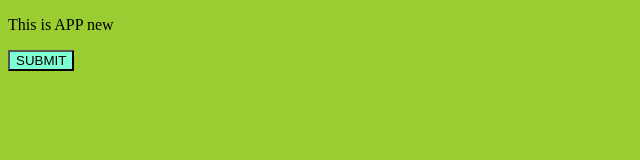
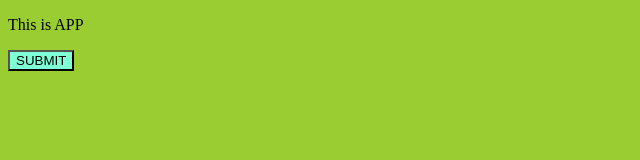
Before and after one commit to ngocdang01/F8_JavaScript_CB, a plain HTML site: page Video1/index.htm in a window 1280 px wide. Shown: the full height of the page, 0-640 px from the left. Drawn offline with Linux system fonts and the light colour scheme.

Commit message:
them update

```diff
--- a/Video1/index.htm
+++ b/Video1/index.htm
@@ -7,7 +7,7 @@
     <link rel="stylesheet" href="style.css" />
   </head>
   <body>
-    <p>This is APP new</p>
+    <p>This is APP</p>
     <button class="demo">SUBMIT</button>
   </body>
 </html>
```
